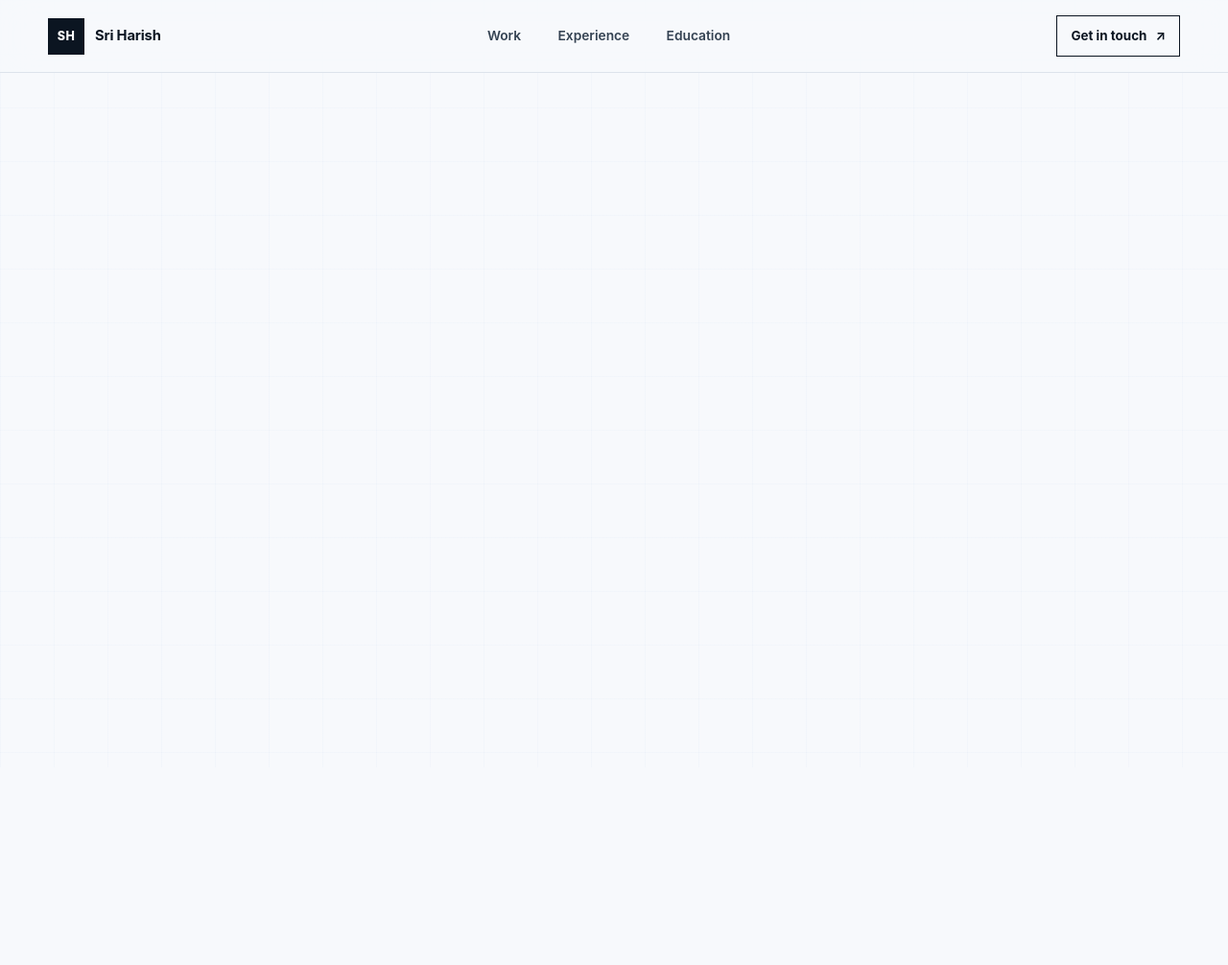
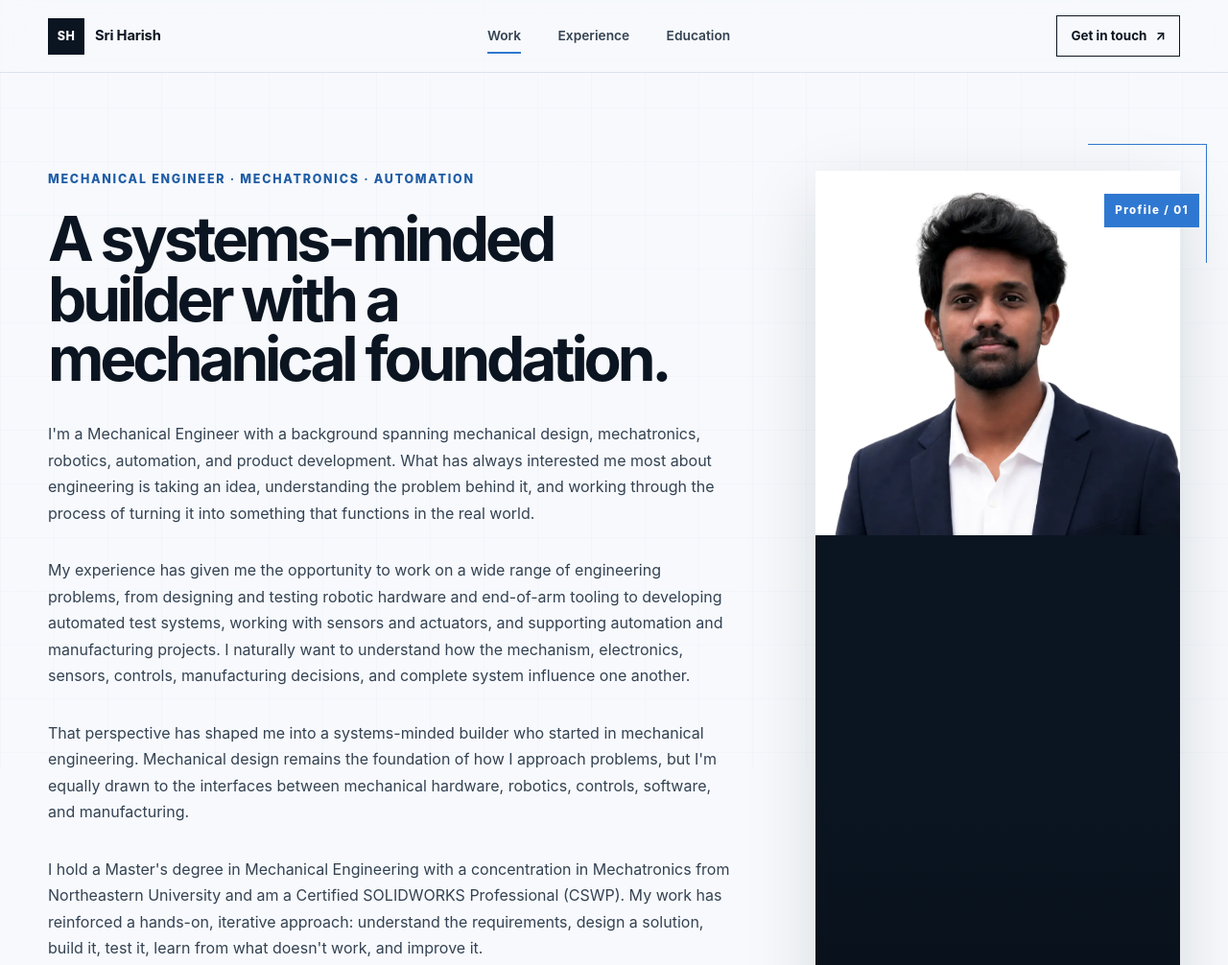
Before and after one commit to munisaparji/sri-harish-engineering-portfolio, a plain HTML site: page index.html in a window 1280 px wide. Shown: the top 1006 px of the page at 96% size. Drawn offline with Linux system fonts and the light colour scheme.

Commit message:
Fix blank page caused by missing skills container

```diff
--- a/app.js
+++ b/app.js
@@ -139,7 +139,9 @@
     )
     .join("");
 
-  document.getElementById("skills-list").innerHTML = data.skillGroups
+  const skillsList = document.getElementById("skills-list");
+  if (skillsList) {
+    skillsList.innerHTML = data.skillGroups
       .map(
         (group, index) => `
           <div class="skill-group">
@@ -152,6 +154,7 @@
         `
       )
       .join("");
+  }
 
   document.getElementById("education-list").innerHTML = data.education
     .map(
@@ -343,15 +346,18 @@
 
   const reduceMotion = window.matchMedia("(prefers-reduced-motion: reduce)").matches;
   const revealItems = document.querySelectorAll(".reveal");
+  const canAnimate = !reduceMotion && "IntersectionObserver" in window;
 
-  if (reduceMotion || !("IntersectionObserver" in window)) {
+  if (!canAnimate) {
     revealItems.forEach((item) => item.classList.add("is-visible"));
   } else {
+    revealItems.forEach((item) => item.classList.add("reveal-pending"));
     const revealObserver = new IntersectionObserver(
       (entries, observer) => {
         entries.forEach((entry) => {
           if (!entry.isIntersecting) return;
           entry.target.classList.add("is-visible");
+          entry.target.classList.remove("reveal-pending");
           observer.unobserve(entry.target);
         });
       },
--- a/styles.css
+++ b/styles.css
@@ -1237,6 +1237,10 @@ button {
 }
 
 .reveal {
+  opacity: 1;
+}
+
+.reveal.reveal-pending {
   opacity: 0;
 }
 
```
Lines whose indentation alone changed are shown as unchanged.
